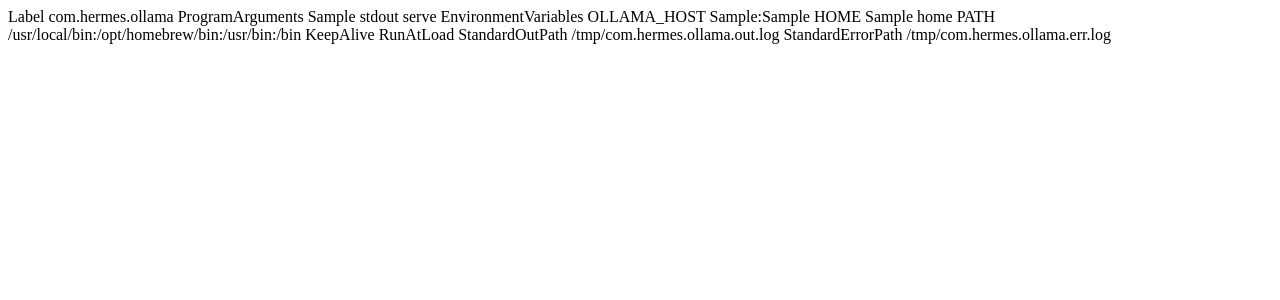
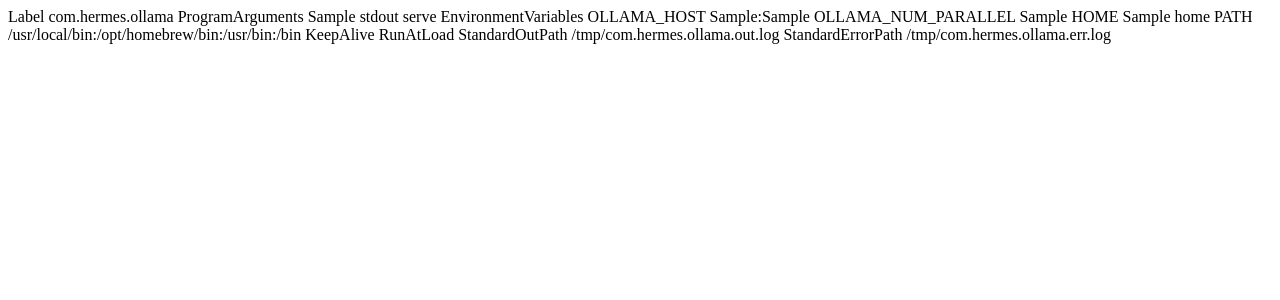
Before and after one commit to Gavin-Holliday/hermes-vm, a Python web app: template ansible/roles/ollama/templates/com.hermes.ollama.plist.j2 in a window 1280 px wide. Shown: the top 300 px of the page. Run offline with Jinja, Linux system fonts and the light colour scheme; the template is opened without the code that fills it: most values are stand-ins (such as "Sample title", 1, 10 or a date in 2020).

Commit message:
feat: configure OLLAMA_NUM_PARALLEL via Ansible and env
- Add ollama_num_parallel var (default 5) to group_vars/all.yml
- Inject OLLAMA_NUM_PARALLEL into Ollama launchd plist so it survives restarts
- Pass RESEARCH_OLLAMA_PARALLEL into hermes.env so the proxy semaphore matches
- Document OLLAMA_NUM_PARALLEL in .env.example

Co-Authored-By: Claude Sonnet 4.6 <noreply@anthropic.com>

```diff
--- a/ansible/group_vars/all.yml
+++ b/ansible/group_vars/all.yml
@@ -4,6 +4,7 @@
 # Ollama
 ollama_host: "0.0.0.0"
 ollama_port: 11434
+ollama_num_parallel: "{{ lookup('env', 'OLLAMA_NUM_PARALLEL') | default('5') }}"
 
 # Podman machine
 podman_machine_name: "hermes-machine"
--- a/ansible/roles/ollama/templates/com.hermes.ollama.plist.j2
+++ b/ansible/roles/ollama/templates/com.hermes.ollama.plist.j2
@@ -18,6 +18,8 @@
     <dict>
         <key>OLLAMA_HOST</key>
         <string>{{ ollama_host }}:{{ ollama_port }}</string>
+        <key>OLLAMA_NUM_PARALLEL</key>
+        <string>{{ ollama_num_parallel }}</string>
         <key>HOME</key>
         <string>{{ ansible_facts['env']['HOME'] }}</string>
         <key>PATH</key>
--- a/ansible/roles/vm-quadlets/tasks/main.yml
+++ b/ansible/roles/vm-quadlets/tasks/main.yml
@@ -54,6 +54,7 @@
       TOOL_TIMEOUT_SECS={{ tool_timeout_secs }}
       DISCORD_TOKEN={{ discord_token }}
       DISCORD_CHANNEL_ID={{ discord_channel_id }}
+      RESEARCH_OLLAMA_PARALLEL={{ ollama_num_parallel }}
     dest: /etc/containers/systemd/hermes.env
     mode: "0600"
   become: true
```
Also changed, not shown: 1 other file.
